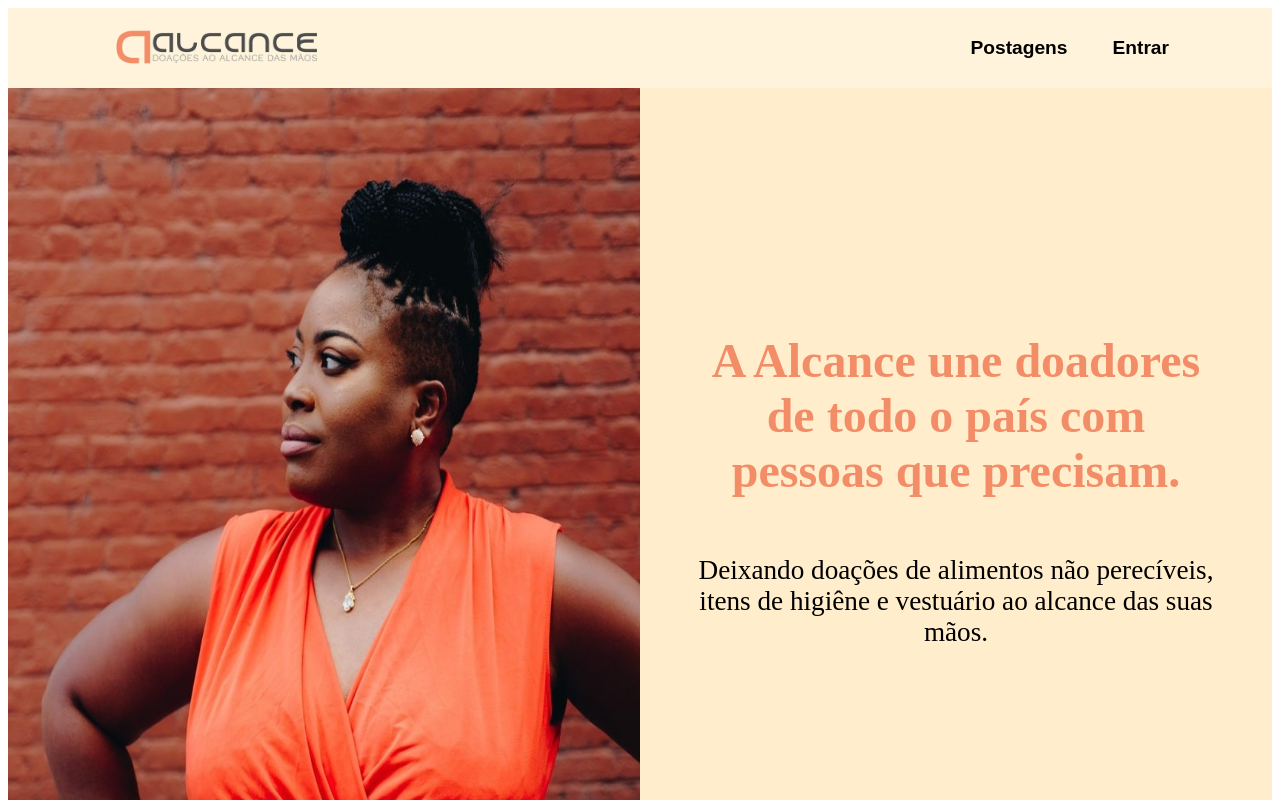
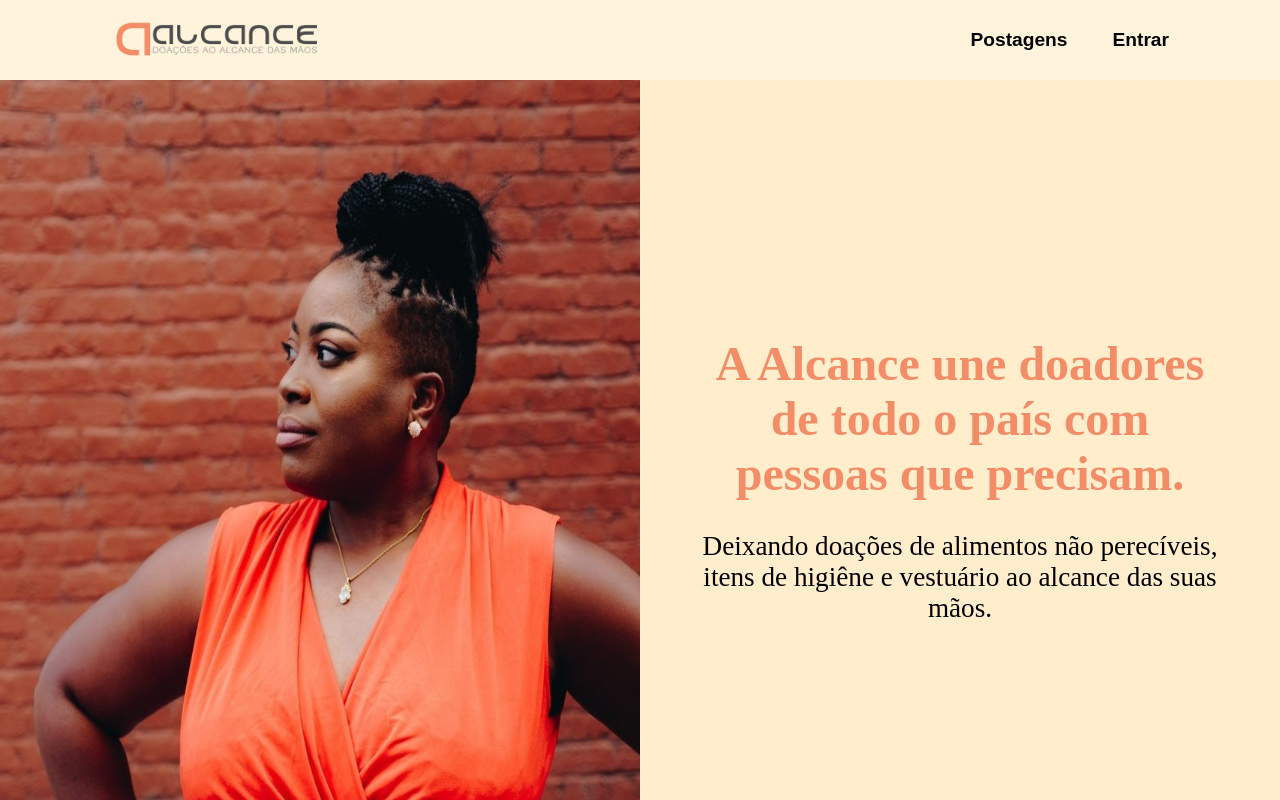
Before and after one commit to Shidoshi93/projeto-integrador, a React (Create React App) app: page / in a window 1280 px wide. Shown: the top 800 px of the page. Built offline with nearby package versions, Linux system fonts and the light colour scheme.

Commit message:
Adiciona o estilo global pra todas as páginas

```diff
--- a/src/App.js
+++ b/src/App.js
@@ -2,11 +2,12 @@ import React from 'react'
 
 import Router from './routes/router'
 import Footer from './components/footer/footer'
-
+import {Global} from './styles/global'
 
 function App() {
   return (
     <div className="App">
+      <Global/>
       <Router />
       <Footer />
     </div>
--- a/src/styles/global.js
+++ b/src/styles/global.js
@@ -1,11 +1,13 @@
 import  styled from "styled-components";
 import px2vw from "../hooks/px2vw";
+import {createGlobalStyle} from 'styled-components';
 
-export const Global = styled.div`
+export const Global = createGlobalStyle`
   * {
     margin: 0;
     padding: 0;
     box-sizing: border-box;
+    outline: none;
   }
   // :root {
   //     font-size: ${px2vw(24)};
```
